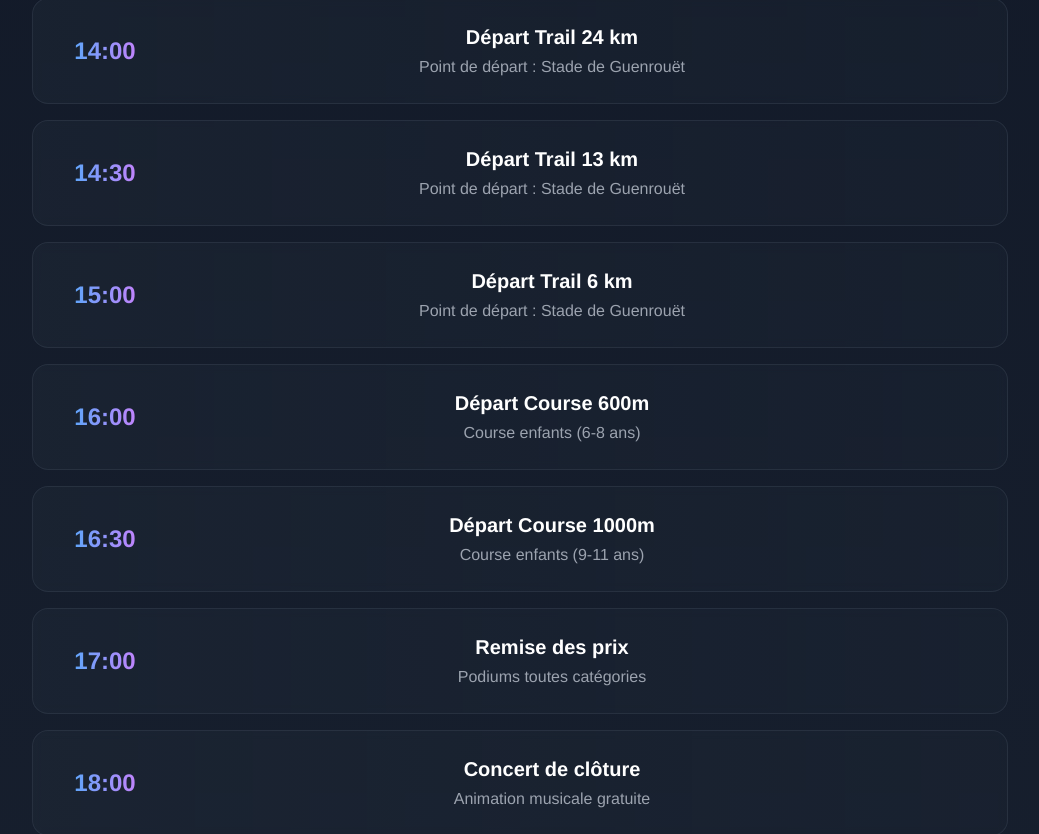
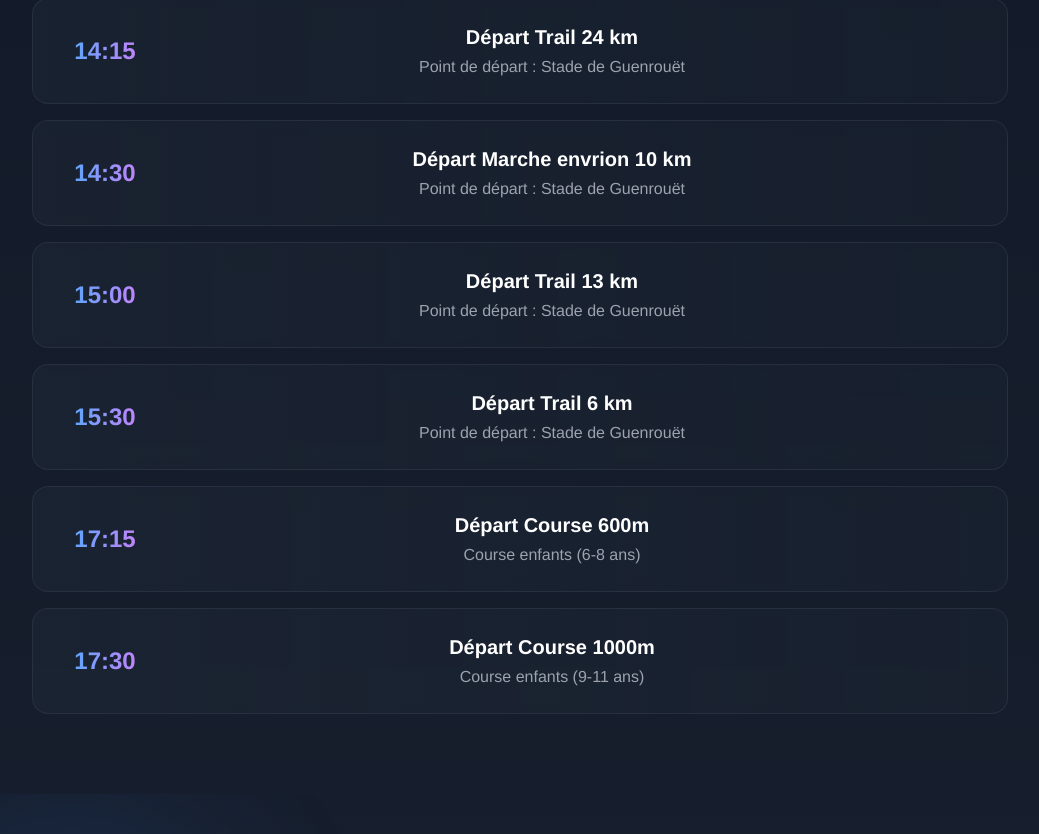
Before and after one commit to RomainLeclair/diagonale-des-fours, a Vue app: page /programm in a window 1280 px wide. Shown: the part 728-1562 px from the top of the page, without its empty margins (120-1159 px from the left). Built offline with nearby package versions, Linux system fonts and the light colour scheme.

Commit message:
change program

```diff
--- a/src/components/NavBar.vue
+++ b/src/components/NavBar.vue
@@ -17,9 +17,11 @@
 
         <!-- Signup Button -->
         <div>
-          <router-link to="/signup" class="bg-blue-600 text-white font-semibold px-5 py-2 rounded-full shadow-lg hover:bg-blue-700 transition duration-300 ease-in-out">
-            S'inscrire
-          </router-link>
+          <a
+            href="https://www.klikego.com/inscription/diagonale-des-fours-2025/running-course-a-pied/1704922291482-2"
+            target="_blank"
+            class="bg-blue-600 text-white font-semibold px-5 py-2 rounded-full shadow-lg hover:bg-blue-700 transition duration-300 ease-in-out"
+            >S'inscrire</a>
         </div>
       </div>
     </nav>
--- a/src/components/ProgramTable.vue
+++ b/src/components/ProgramTable.vue
@@ -38,41 +38,35 @@
             description: "Restauration et buvette (CB acceptée)"
           },
           {
-            time: "14:00",
+            time: "14:15",
             event: "Départ Trail 24 km",
             description: "Point de départ : Stade de Guenrouët"
           },
           {
             time: "14:30",
+            event: "Départ Marche envrion 10 km",
+            description: "Point de départ : Stade de Guenrouët"
+          },
+          {
+            time: "15:00",
             event: "Départ Trail 13 km",
             description: "Point de départ : Stade de Guenrouët"
           },
           {
-            time: "15:00",
+            time: "15:30",
             event: "Départ Trail 6 km",
             description: "Point de départ : Stade de Guenrouët"
           },
 
           {
-            time: "16:00",
+            time: "17:15",
             event: "Départ Course 600m",
             description: "Course enfants (6-8 ans)"
           },
           {
-            time: "16:30",
+            time: "17:30",
             event: "Départ Course 1000m",
             description: "Course enfants (9-11 ans)"
-          },
-
-          {
-            time: "17:00",
-            event: "Remise des prix",
-            description: "Podiums toutes catégories"
-          },
-          {
-            time: "18:00",
-            event: "Concert de clôture",
-            description: "Animation musicale gratuite"
           }
         ]
       }
--- a/src/views/Evenements.vue
+++ b/src/views/Evenements.vue
@@ -32,7 +32,7 @@
                     <svg class="w-5 h-5 mr-2 text-green-500" fill="none" stroke="currentColor" viewBox="0 0 24 24">
                       <path stroke-linecap="round" stroke-linejoin="round" stroke-width="2" d="M13 7h8m0 0v8m0-8l-8 8-4-4-6 6"/>
                     </svg>
-                    <span>50m D+</span>
+                    <span>70m D+</span>
                   </div>
                   <div class="flex items-center">
                     <svg class="w-5 h-5 mr-2 text-green-500" fill="none" stroke="currentColor" viewBox="0 0 24 24">
@@ -59,7 +59,7 @@
               <div class="absolute inset-0 bg-gradient-to-r from-blue-600/20 to-indigo-600/20 rounded-3xl transform rotate-2 transition-transform group-hover:rotate-3"></div>
               <div class="relative bg-white p-8 rounded-3xl shadow-xl transform transition-all duration-500 hover:scale-105">
                 <div class="flex items-end mb-6">
-                  <span class="text-5xl font-bold text-gray-900">13</span>
+                  <span class="text-5xl font-bold text-gray-900">13,5</span>
                   <span class="text-2xl font-medium text-gray-600 ml-2 mb-1">km</span>
                 </div>
                 <h3 class="text-2xl font-bold text-gray-900 mb-4">Trail Intermédiaire</h3>
@@ -68,13 +68,13 @@
                     <svg class="w-5 h-5 mr-2 text-blue-500" fill="none" stroke="currentColor" viewBox="0 0 24 24">
                       <path stroke-linecap="round" stroke-linejoin="round" stroke-width="2" d="M13 7h8m0 0v8m0-8l-8 8-4-4-6 6"/>
                     </svg>
-                    <span>100m D+</span>
+                    <span>120m D+</span>
                   </div>
                   <div class="flex items-center">
                     <svg class="w-5 h-5 mr-2 text-blue-500" fill="none" stroke="currentColor" viewBox="0 0 24 24">
                       <path stroke-linecap="round" stroke-linejoin="round" stroke-width="2" d="M12 8v4l3 3m6-3a9 9 0 11-18 0 9 9 0 0118 0z"/>
                     </svg>
-                    <span>1h30 estimé</span>
+                    <span>1h45 estimé</span>
                   </div>
                   <p class="text-sm leading-relaxed">
                     Un parcours équilibré offrant un beau challenge technique.
@@ -104,7 +104,7 @@
                     <svg class="w-5 h-5 mr-2 text-purple-500" fill="none" stroke="currentColor" viewBox="0 0 24 24">
                       <path stroke-linecap="round" stroke-linejoin="round" stroke-width="2" d="M13 7h8m0 0v8m0-8l-8 8-4-4-6 6"/>
                     </svg>
-                    <span>200m D+</span>
+                    <span>300m D+</span>
                   </div>
                   <div class="flex items-center">
                     <svg class="w-5 h-5 mr-2 text-purple-500" fill="none" stroke="currentColor" viewBox="0 0 24 24">
```
